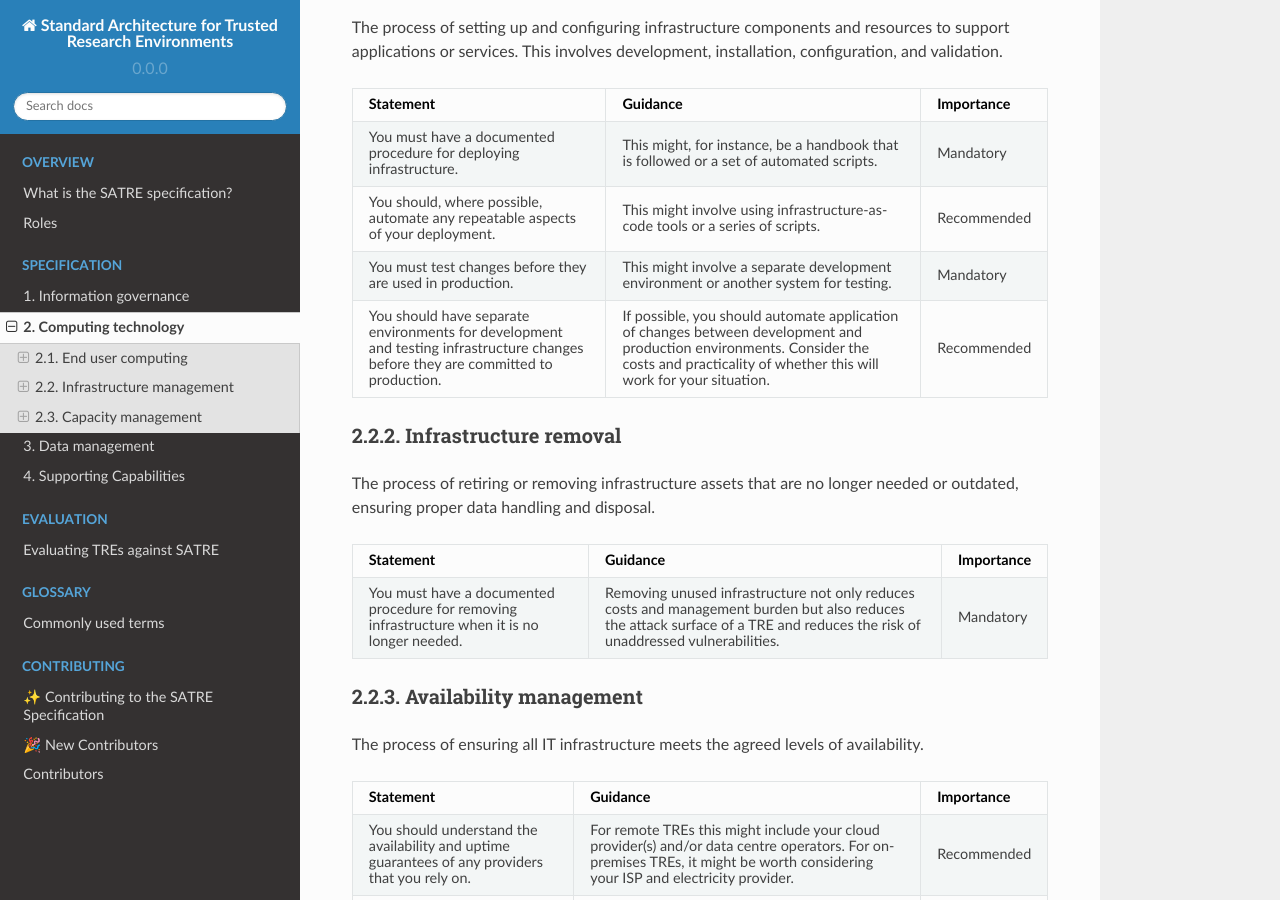
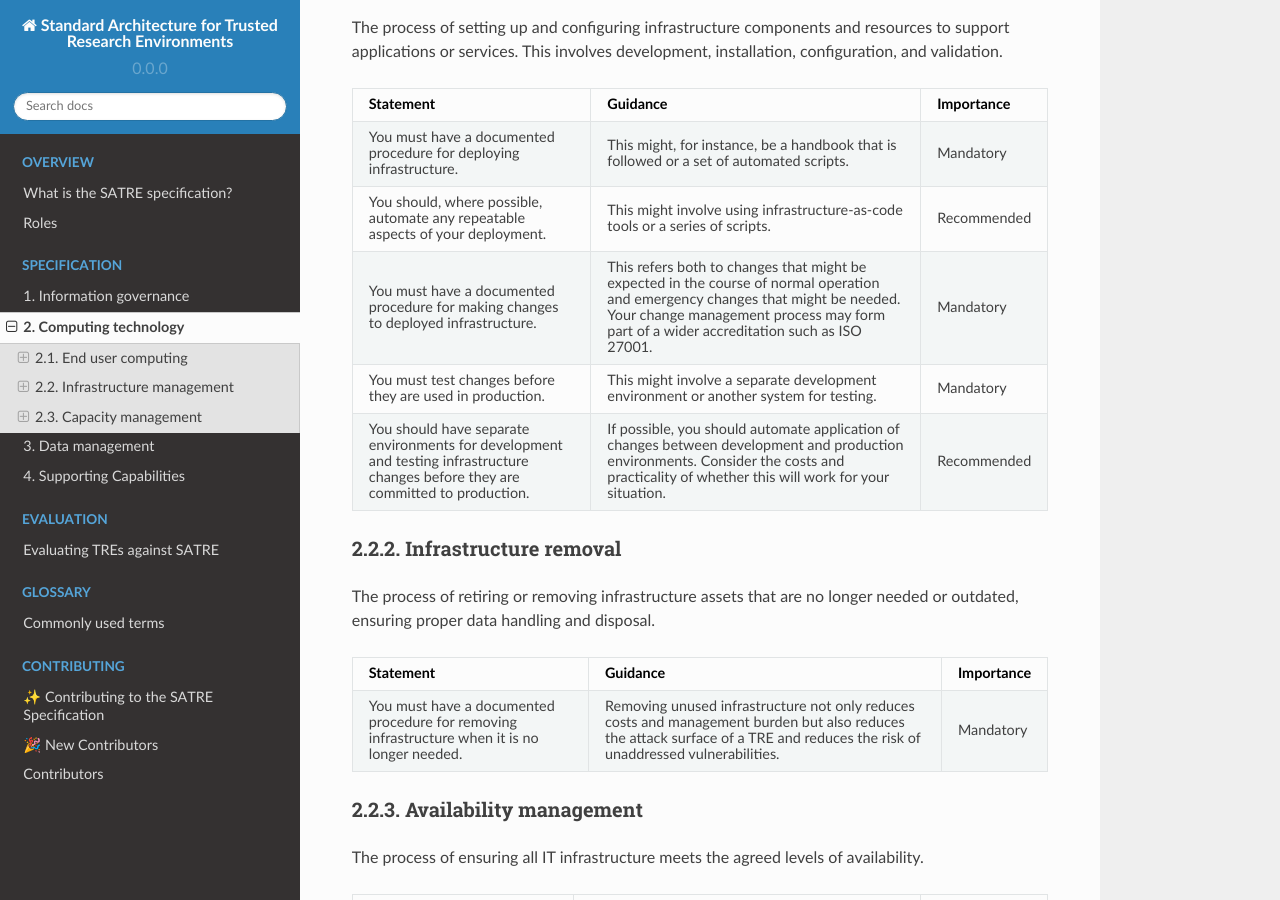
Before and after one commit to sa-tre/satre-specification, a Sphinx documentation site: the page built from docs/source/pillars/computing_technology.md, in a window 1280 px wide and 900 px high, scrolled down 3857 px. Built offline with Sphinx 7.4.7 and the Read the Docs theme 2.0.0, drawn with Linux system fonts in a browser that asks for light colours.

Commit message:
:rewind: Revert ':coffin: 'You must have a documented procedure for making changes to deployed infrastructure''

```diff
--- a/docs/source/pillars/computing_technology.md
+++ b/docs/source/pillars/computing_technology.md
@@ -181,6 +181,10 @@ This involves development, installation, configuration, and validation.
 * - You should, where possible, automate any repeatable aspects of your deployment.
   - This might involve using infrastructure-as-code tools or a series of scripts.
   - Recommended
+* - You must have a documented procedure for making changes to deployed infrastructure.
+  - This refers both to changes that might be expected in the course of normal operation and emergency changes that might be needed.
+    Your change management process may form part of a wider accreditation such as ISO 27001.
+  - Mandatory
 * - You must test changes before they are used in production.
   - This might involve a separate development environment or another system for testing.
   - Mandatory
```
